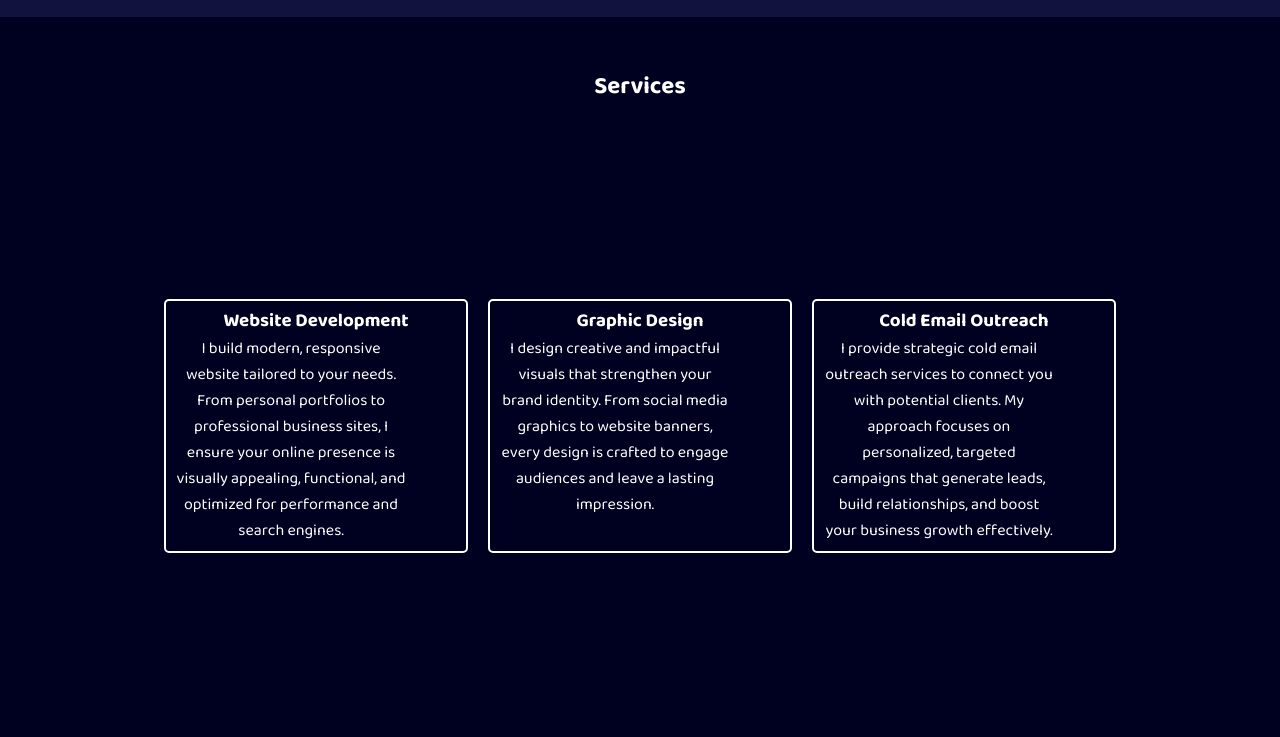
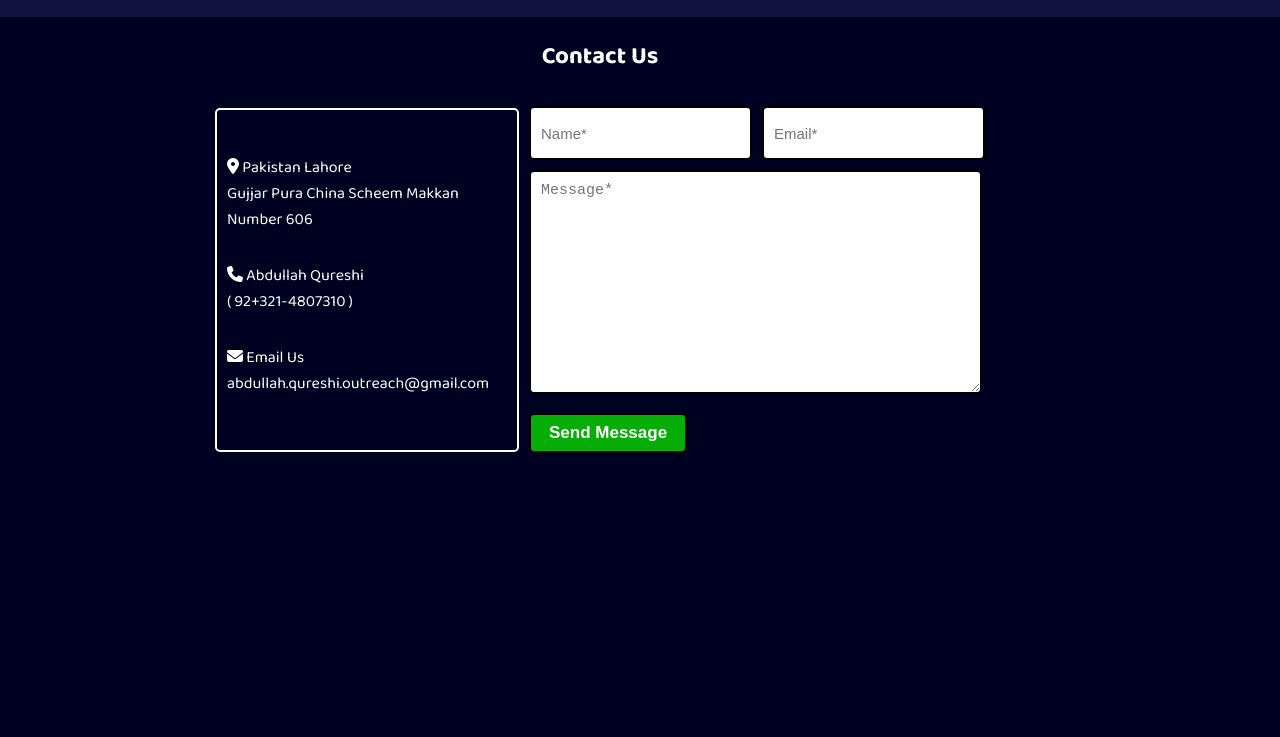
Before and after one commit to Denver966/My-Portfolio, a plain HTML site: page contact-us.html in a window 1280 px wide. Shown: the part 63-800 px from the top of the page. Drawn offline with nearby package versions, Linux system fonts and the light colour scheme.

Commit message:
Update contact-us.html

```diff
--- a/contact-us.html
+++ b/contact-us.html
@@ -36,36 +36,62 @@
       </nav>
     </header>
 
-    <main>
-        <section class="services2">
-          <h2 class="how">Services</h2>
-            <div class="container">
-            <div class="box">
-              <h3>Website Development</h3>
-              <p>
-                I build modern, responsive website tailored to your needs. From personal portfolios to professional business sites, I ensure your online presence is visually appealing, functional, and optimized for performance and search engines.
-              </p>
+     <main>
+        <section id="contactus" class="contact">
+      <h2>
+        Contact Us
+      </h2>
+      <div
+        class="row"
+      >
+        <div class="form">
+          <div class="image">
+            <!-- <img width="300" height="300" src="about.png" alt=""> -->
+             <div class="one">
+              <p><i id="colorswhite" class="fas fa-map-marker-alt"></i> Pakistan Lahore <br> Gujjar Pura China Scheem Makkan Number 606</p>
+              <p class="top"><i class="fas fa-phone"></i> Abdullah Qureshi <br> ( 92+321-4807310 )</p>
+              <p class="topp"><i class="fas fa-envelope"></i> Email Us <br> abdullah.qureshi.outreach@gmail.com</p>
+
+             </div>
+             <div class="two"></div>
+             <div class="three"></div>
+          </div>
+          <form
+            class="formm"
+            action="https://formsubmit.co/denverreachers@gmail.com"
+            method="POST"
+          >
+            <div class="nameandemail">
+              <input
+                id="name"
+                type="text"
+                name="name"
+                placeholder="Name*"
+                required
+              />
+              <input
+                id="email"
+                type="email"
+                name="email"
+                placeholder="Email*"
+                required
+              />
             </div>
-
-
-            <div class="box">
-              <h3>Graphic Design</h3>
-              <p>
-                I design creative and impactful visuals that strengthen your brand identity. From social media graphics to website banners, every design is crafted to engage audiences and leave a lasting impression.
-              </p>
+            <div class="message">
+              <textarea
+                type="message"
+                id="message"
+                name="message"
+                placeholder="Message*"
+                required
+              ></textarea>
             </div>
-
-
-            <div class="box">
-              <h3>Cold Email Outreach</h3>
-              <p>
-                I provide strategic cold email outreach services to connect you with potential clients. My approach focuses on personalized, targeted campaigns that generate leads, build relationships, and boost your business growth effectively.
-              </p>
-            </div>
-            </div>
-        </section>
+            <button id="submit" type="submit">Send Message</button>
+          </form>
+        </div>
+      </div>
+    </section>
     </main>
-
 
     <footer>
   <div class="fonts">
```
